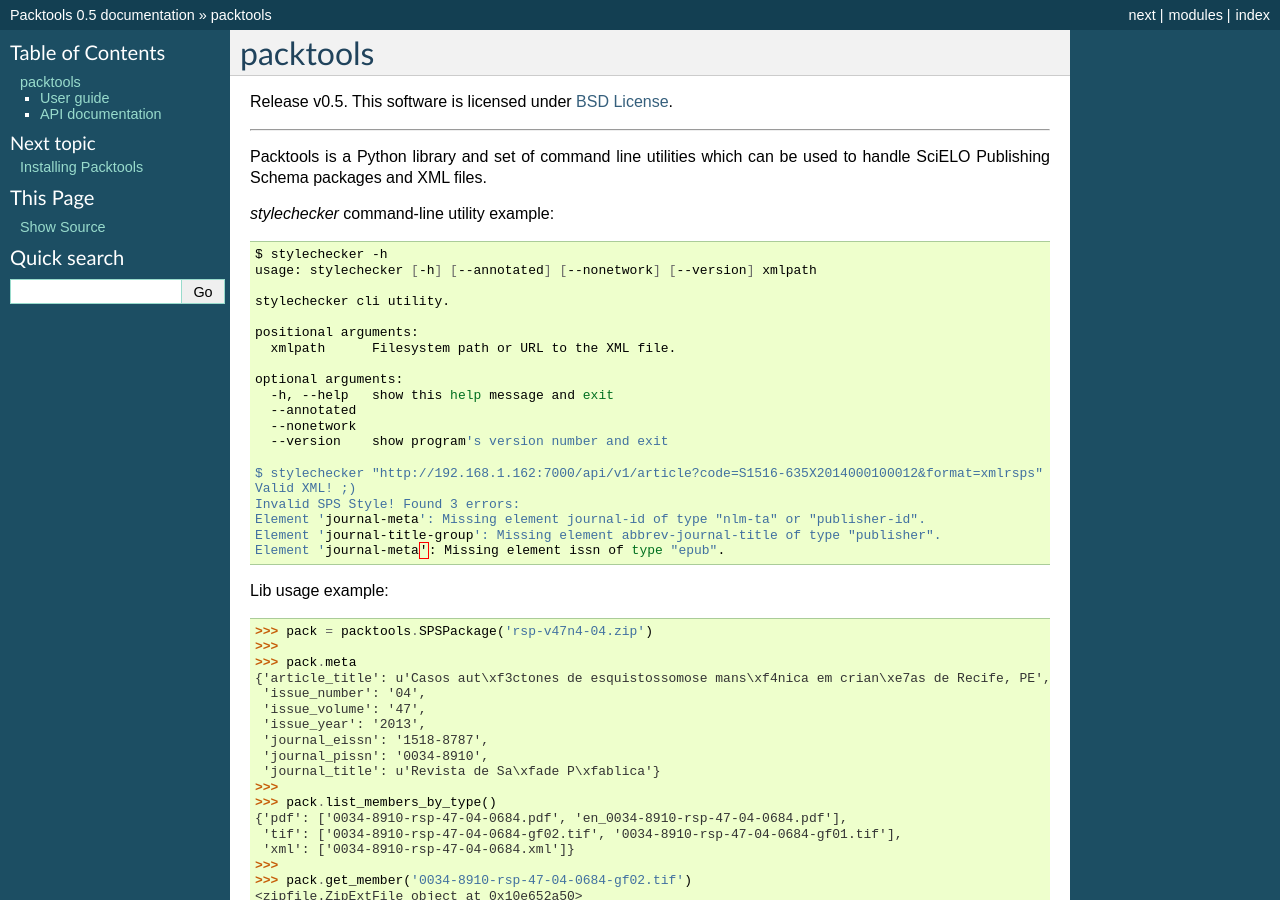
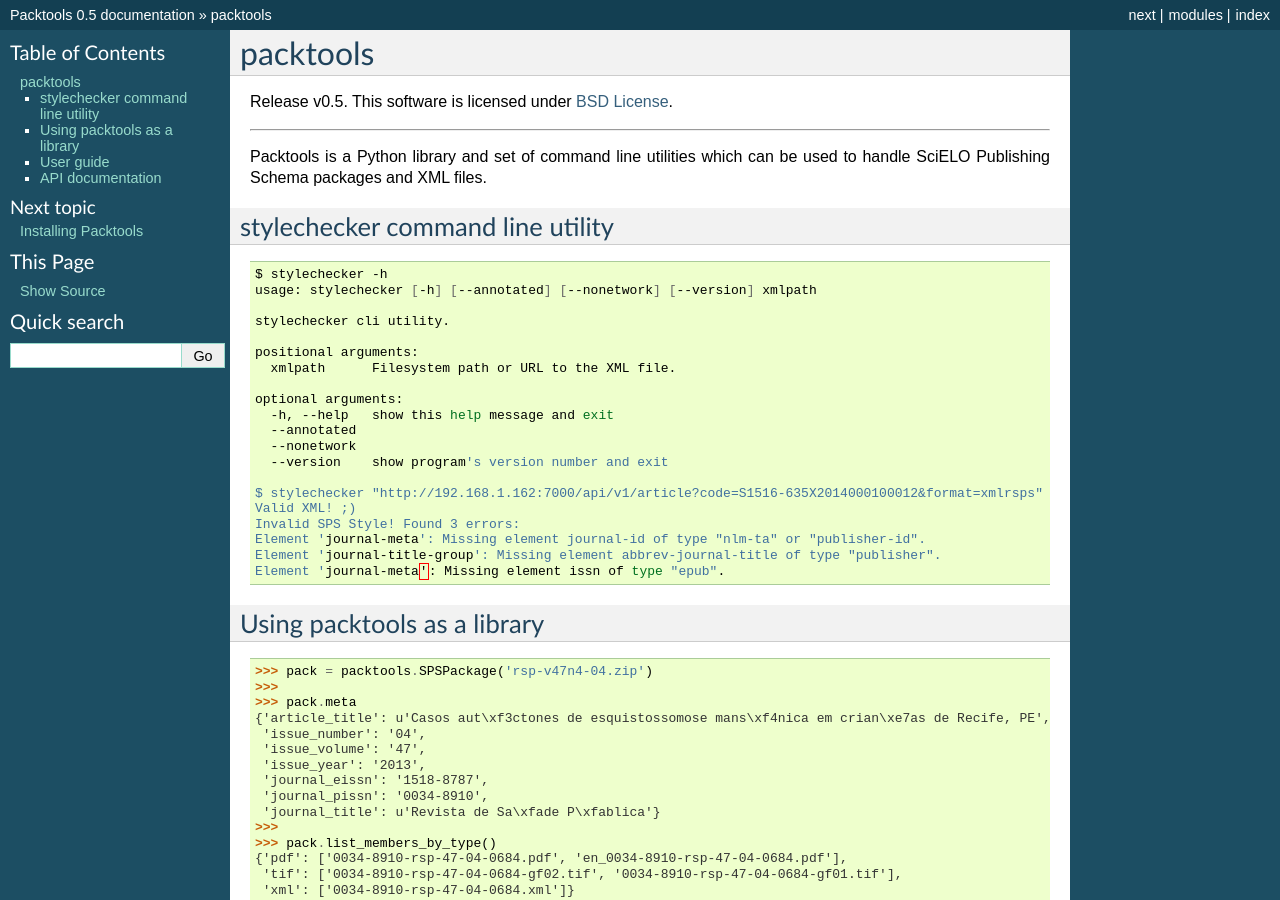
Before and after one commit to scieloorg/packtools, a Sphinx documentation site: the page built from docs/index.rst, in a window 1280 px wide and 900 px high. Built offline with Sphinx 7.4.7, drawn with Linux system fonts in a browser that asks for light colours.

Commit message:
Ajuste de seção da documentação

```diff
--- a/docs/index.rst
+++ b/docs/index.rst
@@ -14,7 +14,9 @@
 Packtools is a Python library and set of command line utilities which can be
 used to handle :term:`SciELO Publishing Schema` packages and XML files.
 
-*stylechecker* command-line utility example:
+
+stylechecker command line utility
+---------------------------------
 
 .. code-block:: bash
 
@@ -40,7 +42,8 @@
     Element 'journal-meta': Missing element issn of type "epub".
 
 
-Lib usage example:
+Using packtools as a library
+----------------------------
 
 .. code-block:: python
 
```
